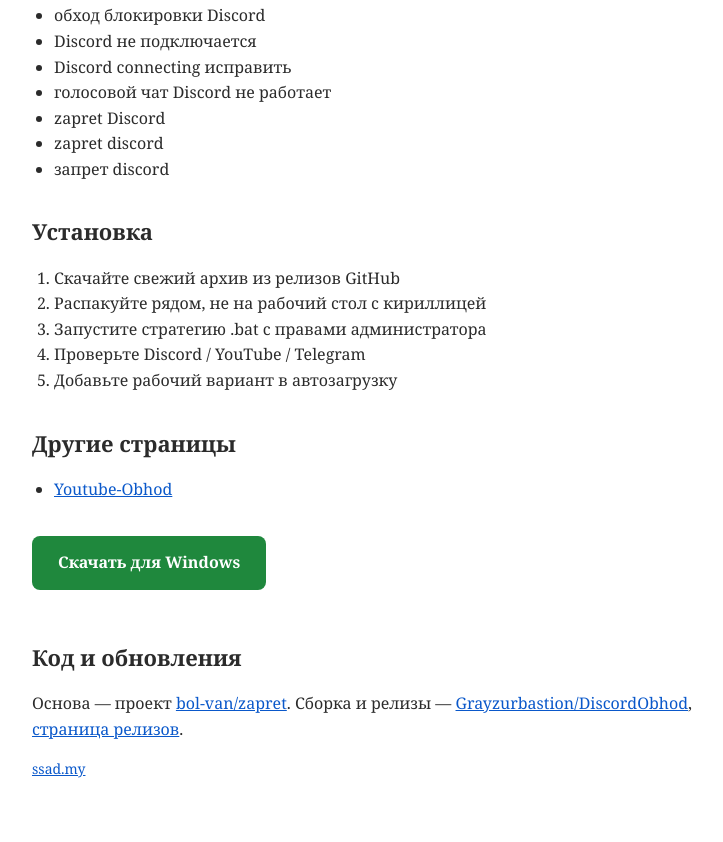
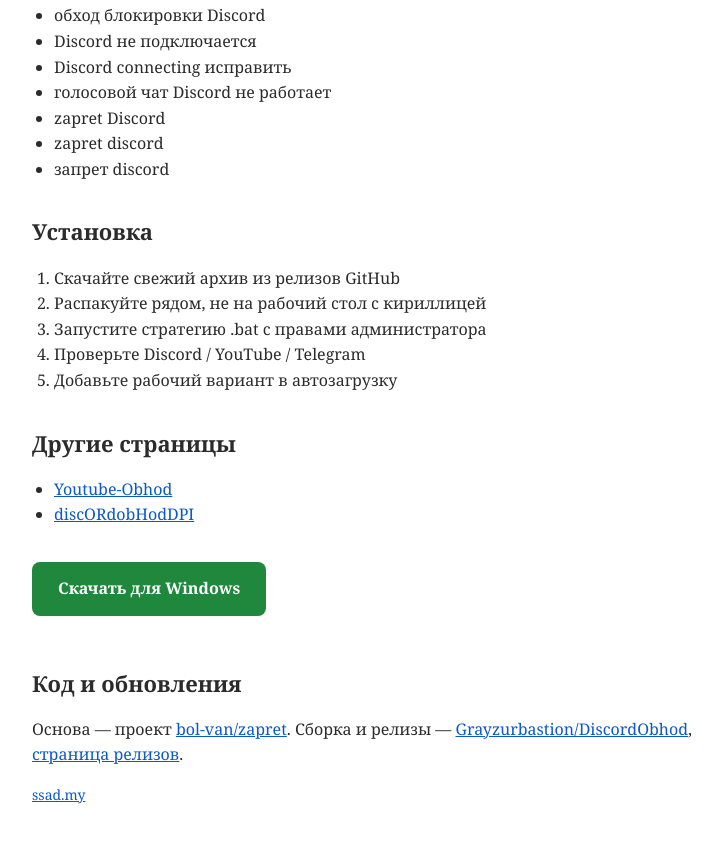
Before and after one commit to Grayzurbastion/DiscordObhod, a plain HTML site: page docs/index.html in a window 1280 px wide. Shown: the part 1594-2436 px from the top of the page, without its empty margins (258-981 px from the left). Drawn offline with Linux system fonts and the light colour scheme.

Commit message:
Update docs

```diff
--- a/docs/index.html
+++ b/docs/index.html
@@ -90,6 +90,7 @@
   <h2>Другие страницы</h2>
   <ul>
     <li><a href="https://github.com/Grayzurbastion/Youtube-Obhod">Youtube-Obhod</a></li>
+    <li><a href="https://github.com/Grayzurbastion/discORdobHodDPI">discORdobHodDPI</a></li>
   </ul>
 
 
```
